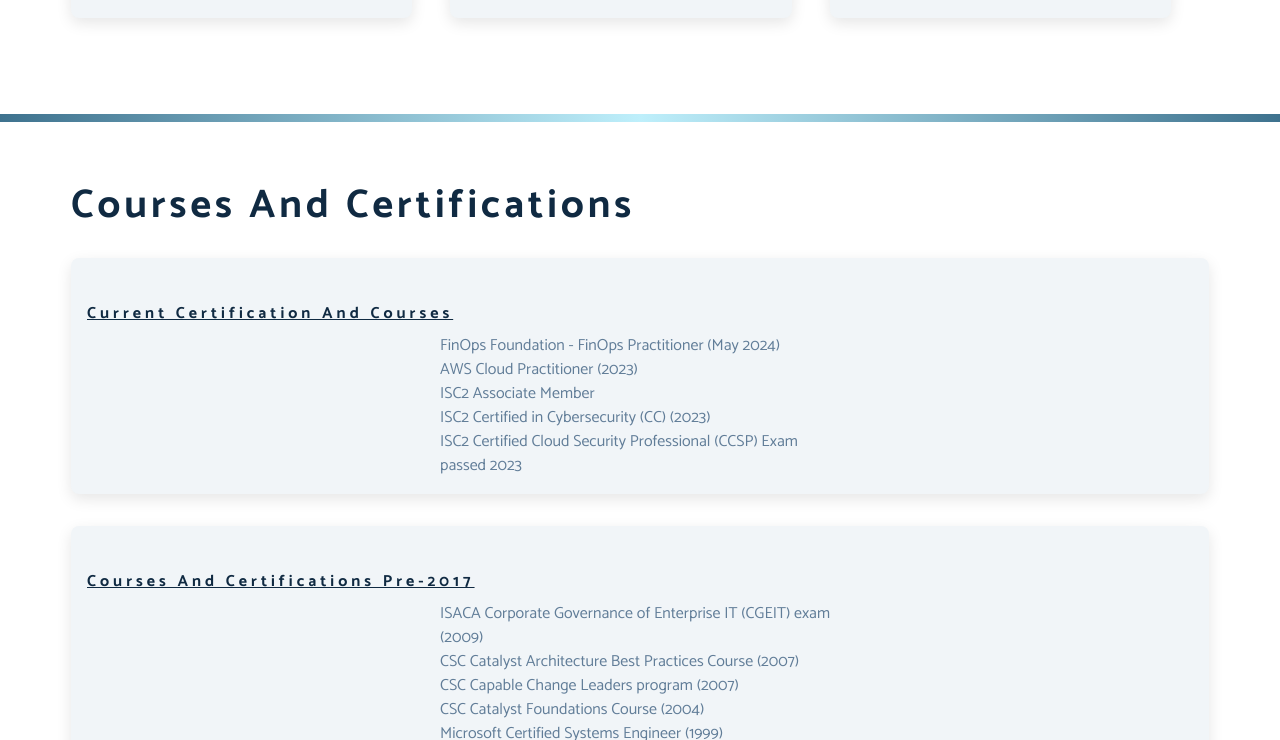
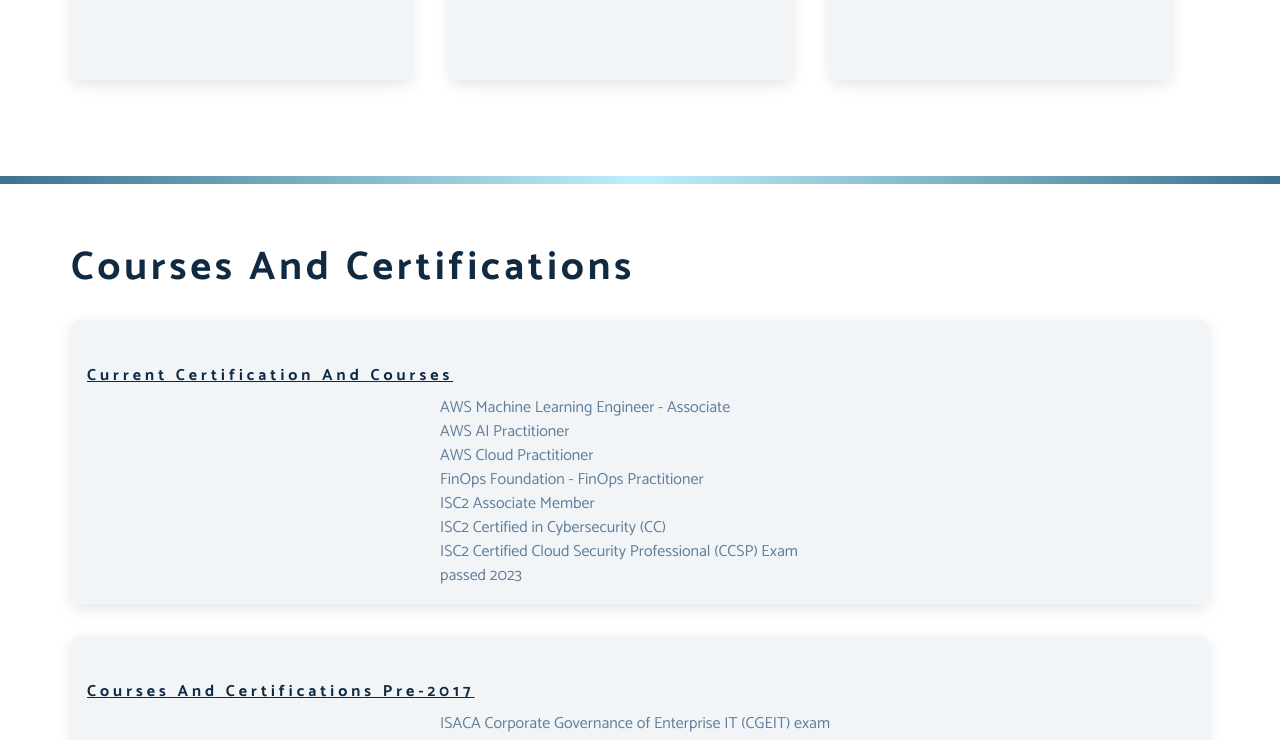
Before and after one commit to pgkeogh/ResumeProject, a plain HTML site: page FrontEnd/resume.html in a window 1280 px wide. Shown: the part 1742-2482 px from the top of the page. Drawn offline with Linux system fonts and the light colour scheme; a web font is replaced by a local one.

Commit message:
Updated Resume

```diff
--- a/FrontEnd/css/styles.css
+++ b/FrontEnd/css/styles.css
@@ -592,6 +592,7 @@ Contact
   /* text-align: left; */
 }
 .resume-btn {
+  font-style: normal;
   font-size: 0.75rem;
   text-transform: capitalize;
   padding: 0.375rem 0.5rem;
--- a/FrontEnd/resume.html
+++ b/FrontEnd/resume.html
@@ -47,6 +47,9 @@
  <div class="section-center clearfix">
     <div class="section-title">
       <h2>Work History</h2>
+        <a href="/FrontEnd/images/Peter Keogh Resume Nov2024.pdf" download="Peter Keogh Resume Nov2024">
+        <button class="resume-btn">Download Resume</button>
+        </a>
     </div>
   <!-- end of section title -->
       <!-- single card -->
@@ -169,10 +172,12 @@
       <div class="certs-info">
         <h4>Current Certification and Courses </h4>
           <ul>
-             <li>FinOps Foundation - FinOps Practitioner (May 2024)</li>
-             <li>AWS Cloud Practitioner (2023)</li>
+             <li>AWS Machine Learning Engineer - Associate</li>
+             <li>AWS AI Practitioner </li>
+             <li>AWS Cloud Practitioner </li>
+             <li>FinOps Foundation - FinOps Practitioner</li>
              <li>ISC2 Associate Member</li>
-             <li>ISC2 Certified in Cybersecurity (CC) (2023)</li>
+             <li>ISC2 Certified in Cybersecurity (CC)</li>
              <li>ISC2 Certified Cloud Security Professional (CCSP) Exam passed 2023</li>
           </ul>
       </div>
```
Also changed, not shown: 1 other file.
